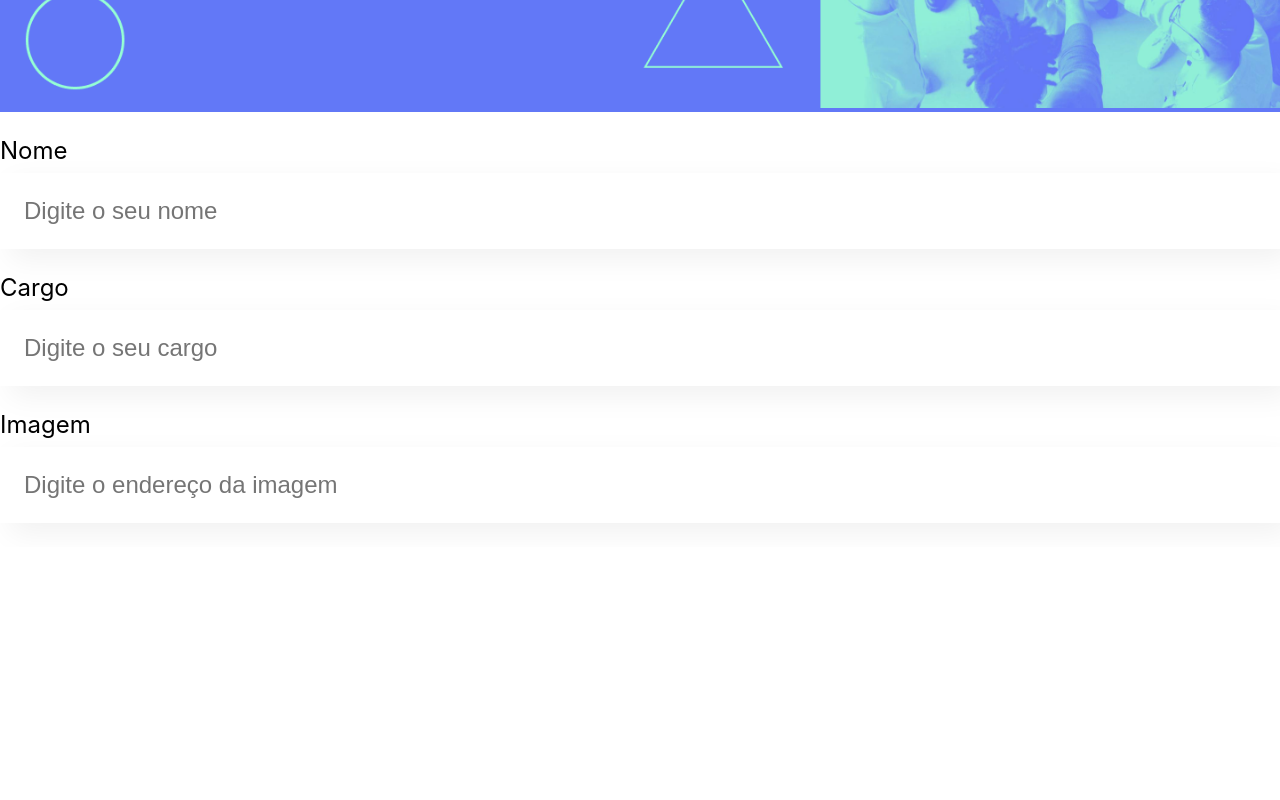
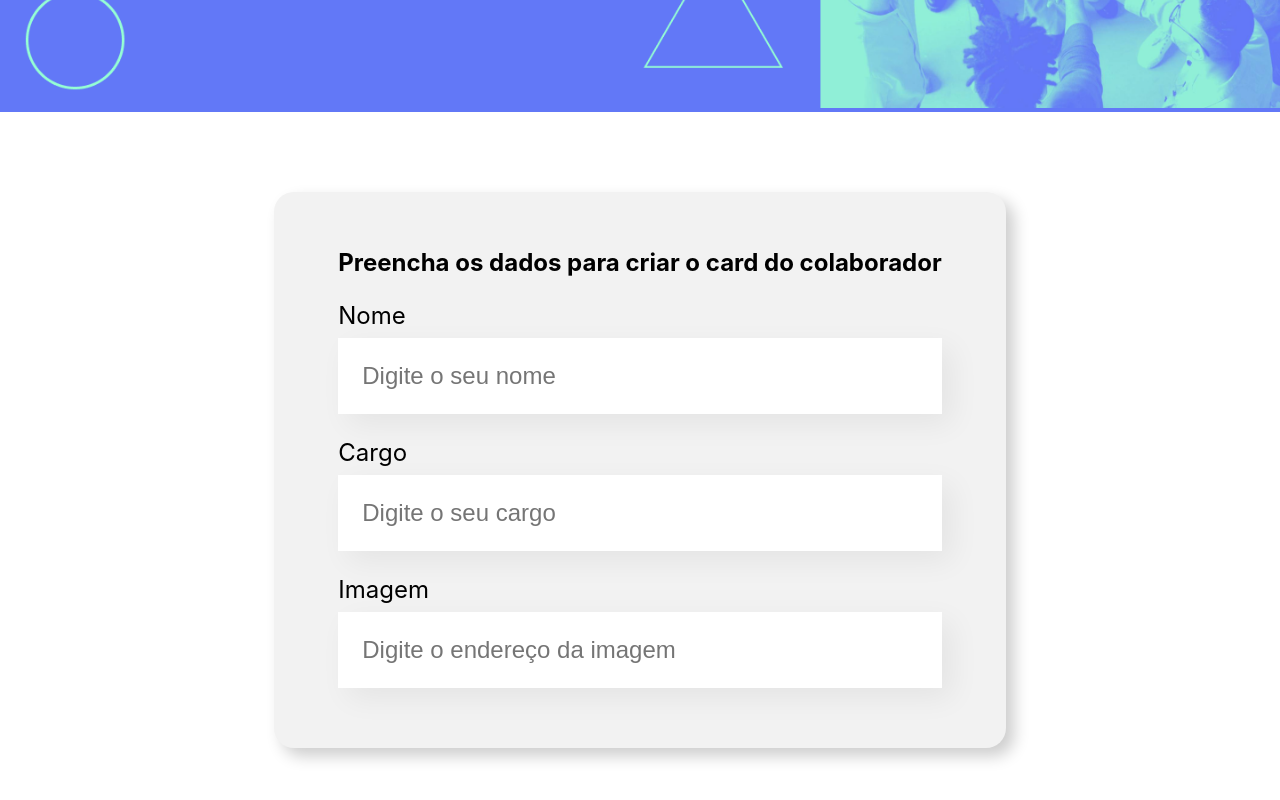
Before and after one commit to HenioJunior/organo, a React (Create React App) app: page / in a window 1280 px wide. Shown: the part 386-1186 px from the top of the page. Before the commit the page ends 933 px from the top, so only its background shows below. Built offline with nearby package versions, Linux system fonts and the light colour scheme.

Commit message:
Criando o formulário

```diff
--- a/src/App.js
+++ b/src/App.js
@@ -1,14 +1,13 @@
 
 import Banner from './componentes/Banner';
-import CampoTexto from './componentes/CampoTexto';
+import Formulario from './componentes/Formulario';
 
 function App() {
   return (
     <div className="App">
       <Banner />
-      <CampoTexto label="Nome" placeholder="Digite o seu nome"/>
-      <CampoTexto label="Cargo" placeholder="Digite o seu cargo"/>
-      <CampoTexto label="Imagem" placeholder="Digite o endereço da imagem" />
+      <Formulario />
+
 
     </div>
   );
--- /dev/null
+++ b/src/componentes/Formulario/Formulario.css
@@ -0,0 +1,13 @@
+.formulario {
+    display: flex;
+    justify-content: center;
+    margin: 80px 0;
+}
+
+.formulario form {
+    max-width: 80%;
+    background: #F2F2F2;
+    border-radius: 20px;
+    padding: 36px 64px;
+    box-shadow: 8px 8px 16px rgba(0, 0, 0, 0.2);
+}
--- /dev/null
+++ b/src/componentes/Formulario/index.js
@@ -0,0 +1,18 @@
+import CampoTexto from '../CampoTexto';
+import './Formulario.css'
+
+const Formulario = () => {
+    return (
+        <section className="formulario">
+            <form>
+                <h2>Preencha os dados para criar o card do colaborador</h2>
+                <CampoTexto label="Nome" placeholder="Digite o seu nome" />
+                <CampoTexto label="Cargo" placeholder="Digite o seu cargo" />
+                <CampoTexto label="Imagem" placeholder="Digite o endereço da imagem" />
+            </form>
+        </section>
+
+    )
+}
+
+export default Formulario;
```
